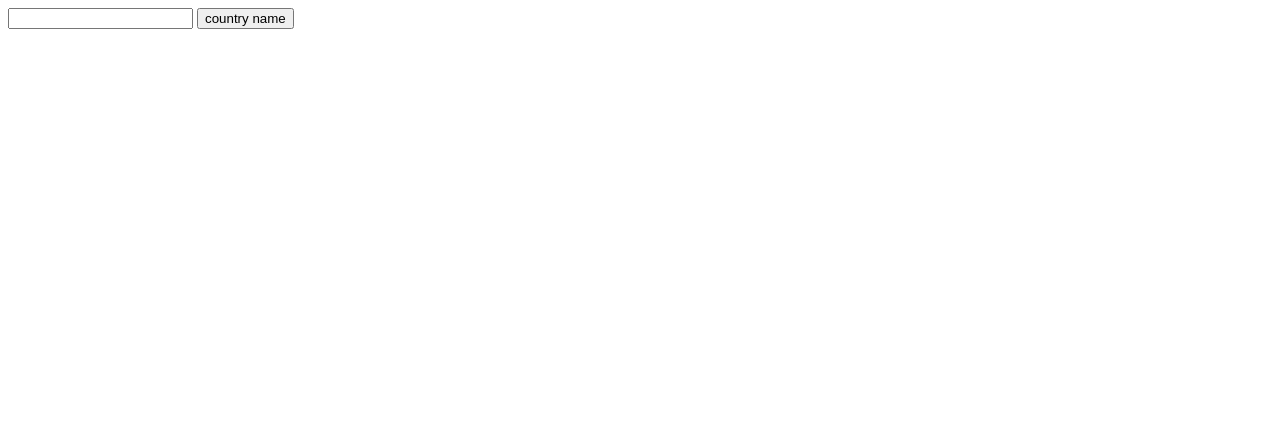
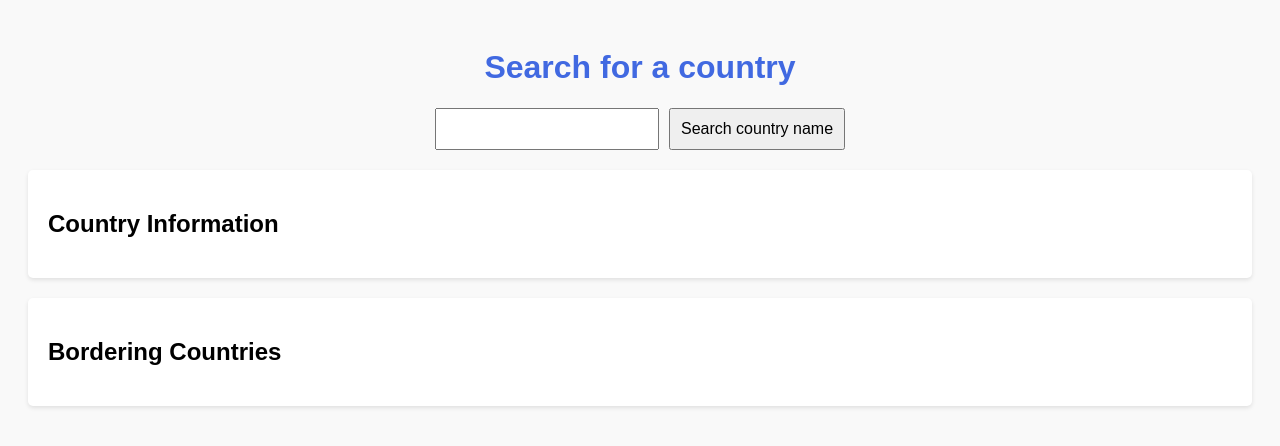
Before and after one commit to 2PRECIOUS2/2612383-lab4-sd, a plain HTML site: page index.html in a window 1280 px wide. Drawn offline with Linux system fonts and the light colour scheme.

Commit message:
updated index.html, styles.css and script.js

```diff
--- a/index.html
+++ b/index.html
@@ -8,15 +8,18 @@
 </head>
 <body>
 
-    <input type="text" name= name-of-a-country>
-    <button value="country-name">country name</button>
+    <h1>Search for a country</h1>
+     <form id="country-form">
+    <input type="text" id="enterCountry" name= name-of-a-country>
+    <button type="button" id="countryName">Search country name</button>
+    </form>
     <section id="country-info">
-
+        <h2>Country Information</h2>
     </section>
 
-    <section id="bordering-countries">
-
-    </section>
+  <section id="bordering-countries">
+    <h2>Bordering Countries</h2>
+ </section>
 
     <script src="script.js"></script>
 </body>
--- a/script.js
+++ b/script.js
@@ -0,0 +1,34 @@
+document.addEventListener("DOMContentLoaded", function (){
+const CountryForm = document.getElementById("country-form")
+const enterCountry = document.getElementById("EnterCountry");
+const countryInfo = document.getElementById("country-info");
+const BorderingCountries = document.getElementById("bordering-countries")
+
+const searchCountries = document.getElementById("CounntryName");
+
+searchCountries.addEventListener("countryName", async => {
+
+    const countryName = input.valueOf.trim();
+    if(!countryName){
+        alert("please enter a country name");
+        return;
+    }
+
+    async function getCountryData(countryName) {
+        const url ="ttps://restcountries.com/";
+        try {
+            const response = await fetch(url);
+            if (!response.ok) {
+                throw new Error(`Response status: ${response.status}`);
+            }
+            const data = await response.json();
+            return data[0];
+        } catch (error) {
+            console.error(error);
+            alert("Country not found");
+        }
+    }
+
+});
+
+});
--- a/styles.css
+++ b/styles.css
@@ -0,0 +1,39 @@
+body {
+    font-family: Arial, sans-serif;
+    padding: 20px;
+    background-color: #f9f9f9;
+    box-sizing: border-box;
+}
+
+ h1 {
+    text-align: center;
+    font-size: 2em;
+    color: royalblue;
+}
+
+
+form {
+    display: flex;
+    justify-content: center;
+    margin-bottom: 20px;
+}
+
+#enterCountry{
+    padding: 10px;
+    font-size: 1em;
+    margin-right: 10px;
+    width: 200px;
+}
+
+#countryName{
+    padding: 10px;
+    font-size: 1em;
+    cursor: pointer;
+}
+section {
+    margin-top: 20px;
+    padding: 20px;
+    background-color: #fff;
+    border-radius: 5px;
+    box-shadow: 0 2px 4px rgba(0, 0, 0, 0.1);
+}
```
